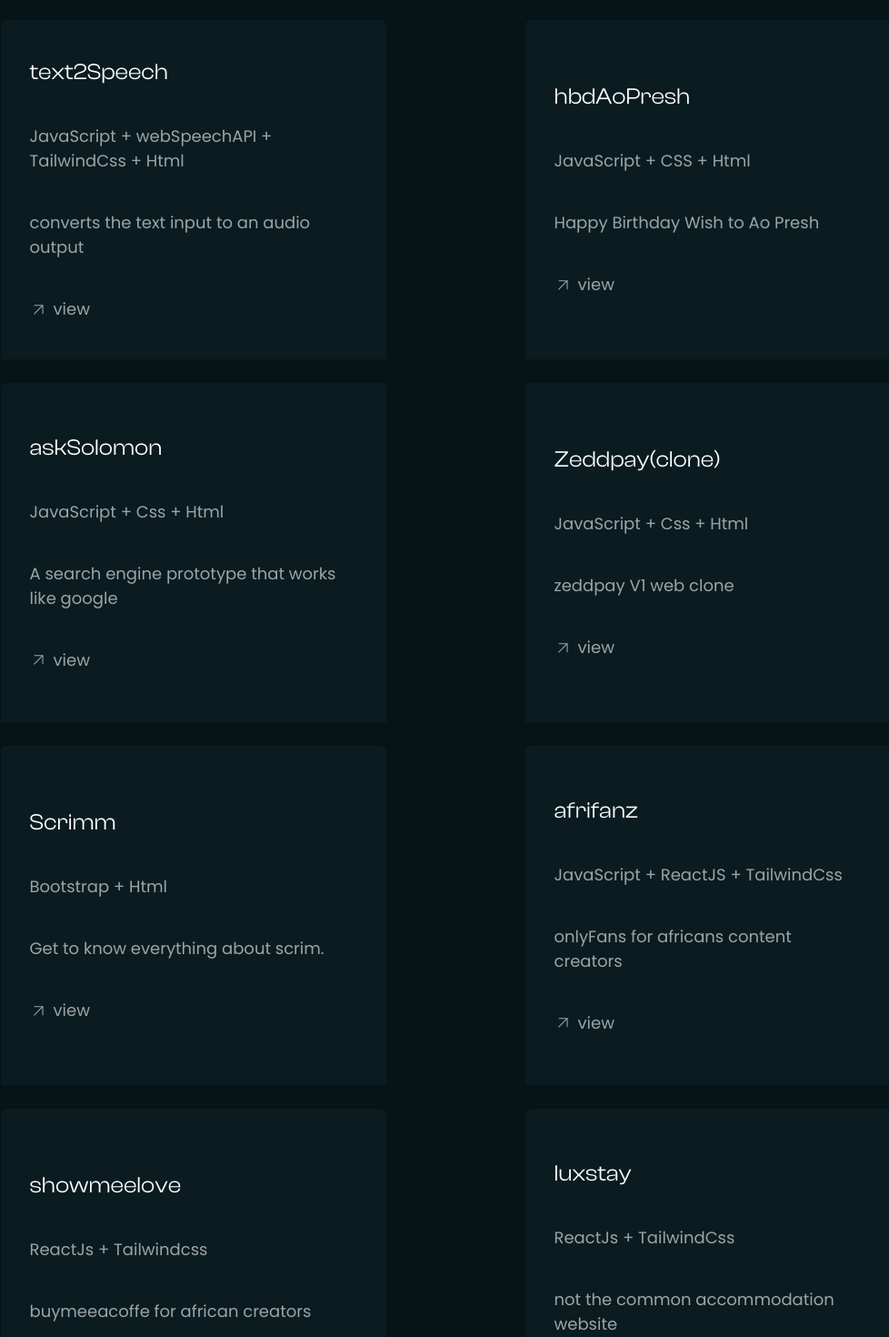
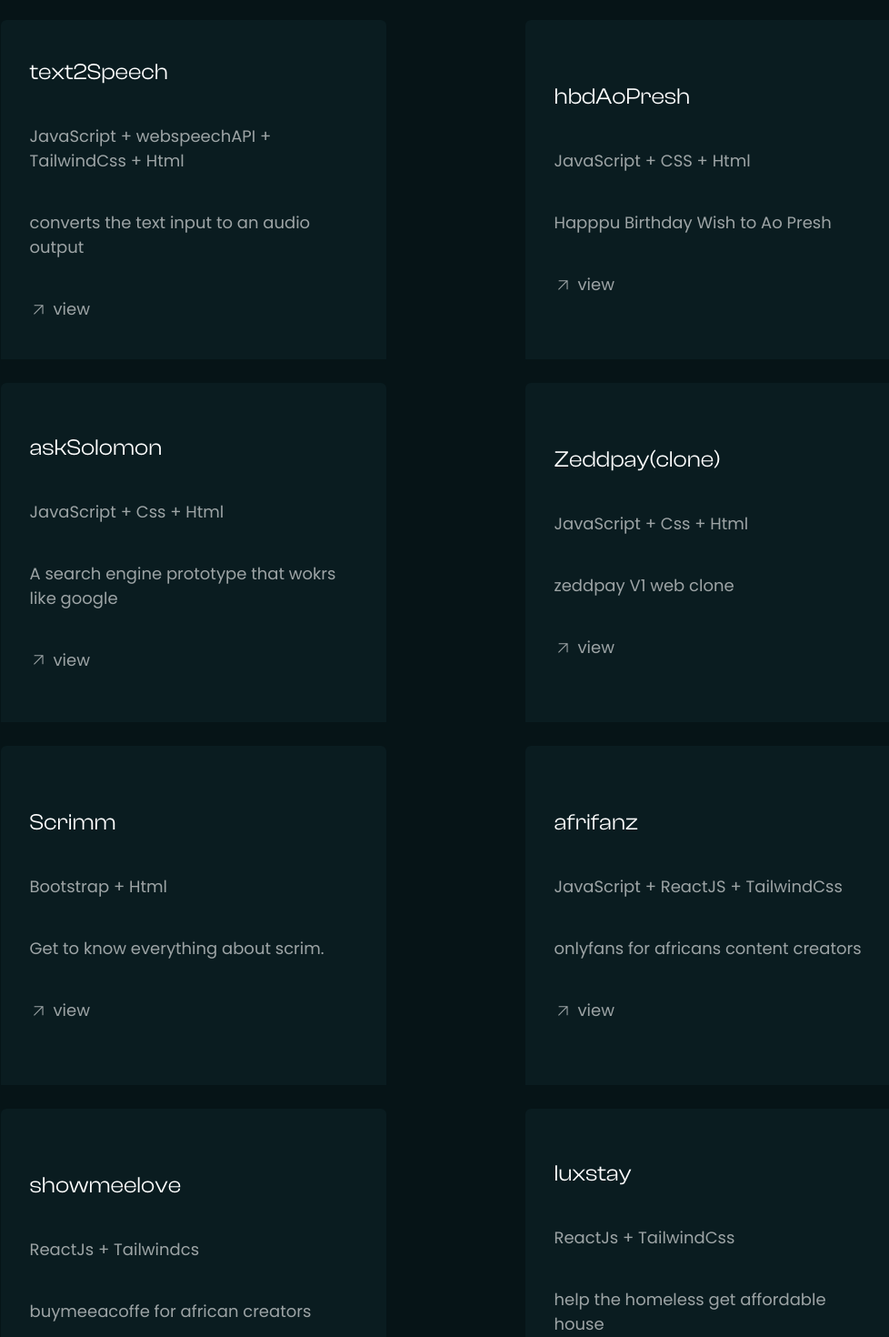
Before and after one commit to Victorola-coder/VickyJay, a React (Vite) app: page / in a window 1280 px wide. Shown: the part 6040-7510 px from the top of the page at 91% size, without its empty margins (139-1117 px from the left). Built offline with nearby package versions, Linux system fonts and the light colour scheme.

Commit message:
Revert "fix: typo in project.js"
This reverts commit 87307545caef4af4bb1f07baa07c5a0162384e56.

```diff
--- a/src/Data/projects.js
+++ b/src/Data/projects.js
@@ -1,56 +1,56 @@
 export const projectData = [
     {
-    name: "text2Speech",
-    desc: "converts the text input to an audio output",
-    lang: "JavaScript + webSpeechAPI + TailwindCss + Html",
-    link: "https://text2speeech.vercel.app/",
+        name: 'text2Speech',
+        desc: 'converts the text input to an audio output',
+        lang: 'JavaScript + webspeechAPI + TailwindCss + Html',
+        link: 'https://text2speeech.vercel.app/',
     },
     {
-    name: "hbdAoPresh",
-    desc: "Happy Birthday Wish to Ao Presh",
-    lang: " JavaScript + CSS + Html",
-    link: "https://hbd-aopresh.vercel.app",
+        name: 'hbdAoPresh',
+        desc: 'Happpu Birthday Wish to Ao Presh',
+        lang: ' JavaScript + CSS + Html',
+        link: 'https://hbd-aopresh.vercel.app',
     },
     {
-    name: "askSolomon",
-    desc: "A search engine prototype that works like google",
-    lang: "JavaScript + Css + Html",
-    link: "https://asksolomon.vercel.app/",
+        name: 'askSolomon',
+        desc: 'A search engine prototype that wokrs like google',
+        lang: 'JavaScript + Css + Html',
+        link: 'https://asksolomon.vercel.app/',
     },
     {
-    name: "Zeddpay(clone)",
-    desc: "zeddpay V1 web clone",
-    lang: " JavaScript + Css + Html",
-    link: "https://zeddpay-clvne.vercel.app/",
+        name: 'Zeddpay(clone)',
+        desc: 'zeddpay V1 web clone',
+        lang: ' JavaScript + Css + Html',
+        link: 'https://zeddpay-clvne.vercel.app/',
     },
     {
-    name: "Scrimm",
-    desc: "Get to know everything about scrim.",
-    lang: "Bootstrap + Html",
-    link: "https://victorola-coder.github.io/scrimm/",
+        name: 'Scrimm',
+        desc: 'Get to know everything about scrim.',
+        lang: 'Bootstrap + Html',
+        link: 'https://victorola-coder.github.io/scrimm/',
     },
     {
-    name: "afrifanz",
-    desc: "onlyFans for africans content creators",
-    lang: "JavaScript + ReactJS + TailwindCss",
-    link: "https://waitlist.afrifanz.com/",
+        name: 'afrifanz',
+        desc: 'onlyfans for africans content creators',
+        lang: 'JavaScript + ReactJS + TailwindCss',
+        link: 'https://waitlist.afrifanz.com/',
     },
     {
-    name: "showmeelove",
-    desc: "buymeeacoffe for african creators",
-    lang: "ReactJs + Tailwindcss",
-    link: "https://showmeelove.com/",
+        name: 'showmeelove',
+        desc: 'buymeeacoffe for african creators',
+        lang: 'ReactJs + Tailwindcs',
+        link: 'https://showmeelove.com/',
     },
     {
-    name: "luxstay",
-    desc: "not the common accommodation website",
-    lang: "ReactJs + TailwindCss",
-    link: "https://luxstayy.vercel.app/",
+        name: 'luxstay',
+        desc: 'help the homeless get affordable house',
+        lang: 'ReactJs + TailwindCss',
+        link: 'https://luxstayy.vercel.app/',
     },
     {
-    name: "TekArt",
-    desc: "bridging the gap between the tech and art space",
-    lang: "ReactJs + TailwindCss",
-    link: "https://tekarthq.com/",
+        name: 'TekArt',
+        desc: 'bridging the gap between the tech and art space',
+        lang: 'ReactJs + TailwindCss',
+        link: 'https://tekarthq.com/',
     },
-];
+]
```
Lines whose indentation alone changed are shown as unchanged.
